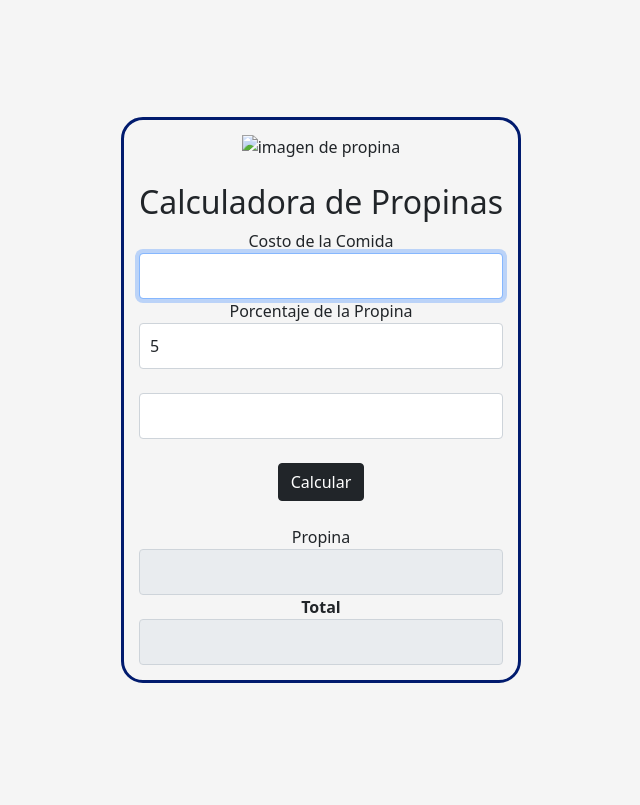
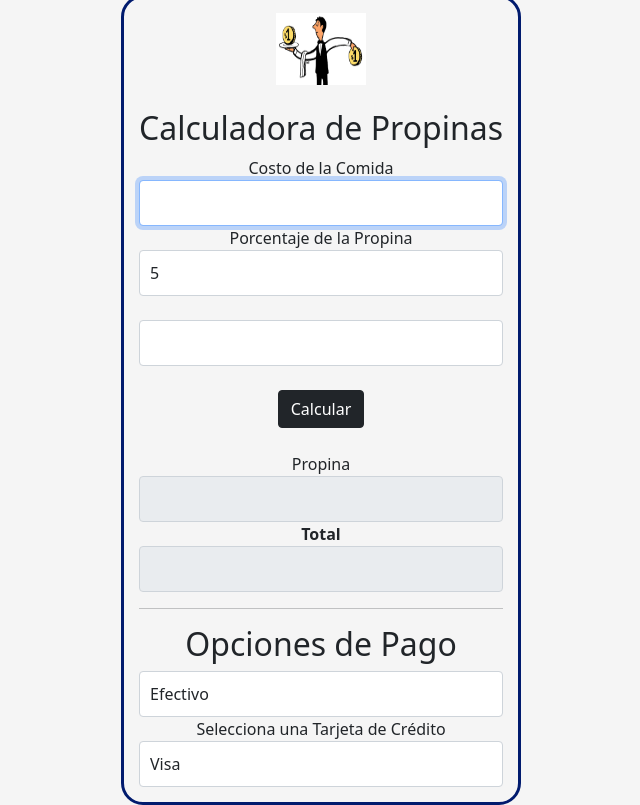
Before and after one commit to Grey3st/CalcularPropina_Grupo5, a plain HTML site: page public/index.html in a window 1280 px wide. Shown: the whole page, without its empty margins (319-959 px from the left). Drawn offline with nearby package versions, Linux system fonts and the light colour scheme.

Commit message:
cambios en el html, java e img funcion paraactivar tarjeta de credito potente, futura actualizacion sacar los datos en la consola

```diff
--- a/public/index.html
+++ b/public/index.html
@@ -33,6 +33,38 @@
             <label for="resTotal" class="sr-only"><b>Total</b></label>
             <input type="number" id="resTotal" class="form-control" readonly>
 
+
+        <!-- Sección de opciones de pago -->
+        <hr>
+        <h2>Opciones de Pago</h2>
+        <select id="creditCardOption" class="form-control" onchange="showCardInfo()">
+            <option value="efectivo">Efectivo</option>
+            <option value="tarjeta">Tarjeta de Crédito</option>
+        </select>
+
+        <!-- Campo para el número de tarjeta (inicialmente oculto) -->
+        <div id="tarjetaInput" style="display: none;">
+            <label for="inputTarjeta" class="sr-only">Número de Tarjeta</label>
+            <input type="text" id="inputTarjeta" class="form-control" placeholder="Número de Tarjeta">
+        </div>
+
+        <label for="paymentOption" class="sr-only">Selecciona una Tarjeta de Crédito</label>
+        <select id="paymentOption" class="form-control" onchange="showCardInfo()">
+            <option value="visa">Visa</option>
+            <option value="mastercard">Mastercard</option>
+            <option value="amex">American Express</option>
+        </select>
+
+        <!-- Contenedor para mostrar la información de la tarjeta seleccionada -->
+        <div id="cardInfo" style="display: none;">
+            <div id="cardName"></div>
+            <img src="./img/tarjetas.png" alt="Tarjeta" id="cardImage" width="100">
+            <img src="./img/propina.png" alt="Tarjeta" id="cardImage" width="100">
+            <label for="inputTarjeta" class="sr-only"></label>
+            <input type="text" id="inputTarjeta" class="form-control" placeholder="Número de Tarjeta">
+        </div>
+
+
         </form>
 
     <script src="../src/index.js"></script>
--- a/src/index.js
+++ b/src/index.js
@@ -10,3 +10,59 @@ function calcularPropina(){
     let totalComida = parseInt(costoComida) + parseInt(propina);
     document.getElementById("resTotal").value = totalComida;
 }
+function showCardInfo() {
+    // Obtiene referencias a elementos HTML por su ID
+    let creditCardOption = document.getElementById("creditCardOption");
+    let cardInfo = document.getElementById("cardInfo");
+    let cardName = document.getElementById("cardName");
+    let cardImage = document.getElementById("cardImage");
+    let inputTarjeta = document.getElementById("inputTarjeta");
+
+    // Obtiene el valor seleccionado en el menú desplegable
+    let selectedOption = creditCardOption.value; // Obtener la opción seleccionada en el primer menú desplegable
+    // Oculta la información de la tarjeta y el campo de número de tarjeta por defecto
+    cardInfo.style.display = "none";
+    inputTarjeta.style.display = "block";
+
+    if (selectedOption === "tarjeta") {
+        // Muestra la información de la tarjeta
+        cardInfo.style.display = "block";
+
+        // Configura la información de la tarjeta seleccionada
+        switch (selectedOption) {
+            case "visa":
+                cardName.textContent = "Visa";
+                cardImage.src = "./img/tarjetas.png"; // Reemplaza con la ruta de la imagen de Visa
+                break;
+            case "mastercard":
+                cardName.textContent = "Mastercard";
+                cardImage.src = "./img/tarjetas.png" // Reemplaza con la ruta de la imagen de Mastercard
+
+                break;
+            case "amex":
+                cardName.textContent = "American Express";
+                cardImage.src = "./img/tarjetas.png"; // Reemplaza con la ruta de la imagen de American Express
+                break;
+        }
+
+        // Muestra el campo para el número de tarjeta
+        inputTarjeta.style.display = "none";
+    }
+}
+window.onload = function () {
+    showCardInfo(); // Llama a la función para configurar el estado inicial
+};
+
+console.log("pagina fachera hecha con ganas y que todo el equipo trabajo epicamente GG");
+
+// la wea tenia que haberla hecho con css pero como me colgue la hice con java, ke paso las pinches imagenes no cargan
+//cuestion master matias deberas hacer lo siguiente estas son tus misiones diarias :
+// 1- imagen de fondo fachera que resalte la pagina de preferencia nivel blue label
+//2 - no mencionar que la cague con las imagenes(sabre si hiciste de boton deaa)
+//3 - cualquiera que haya leido esto y haga el marge elimine todo rastro de informacion al respecto
+//4 - profe si usted llega a descargar esta version decirle que todo funciona menos la imagenes y no se el motivo
+//5-  volviendo a tus misiones mati :
+//6- ponle color a las letras xd
+//7- si queres ponele un boton que diga pagar y que cuando pase por encima resalte en negrito o algo asi xd
+//8- prepara un buen te porque el te tranquiliza el alma
+// y eso es todo recompensa : aprobamos el domingo(bonus extra de 1 un chicle si no mencionas la mision 2)
```
Also changed, not shown: public/img/propina.png (added), public/img/tarjetas.png (added).
